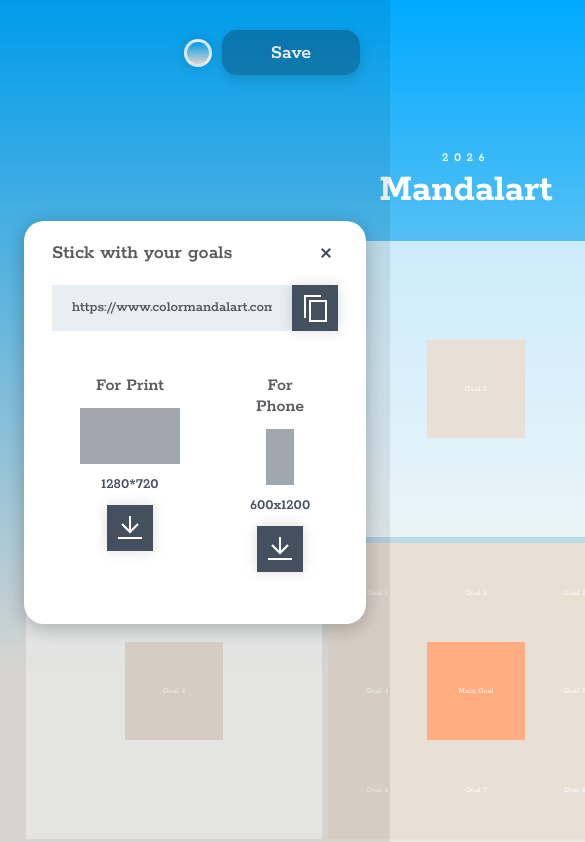
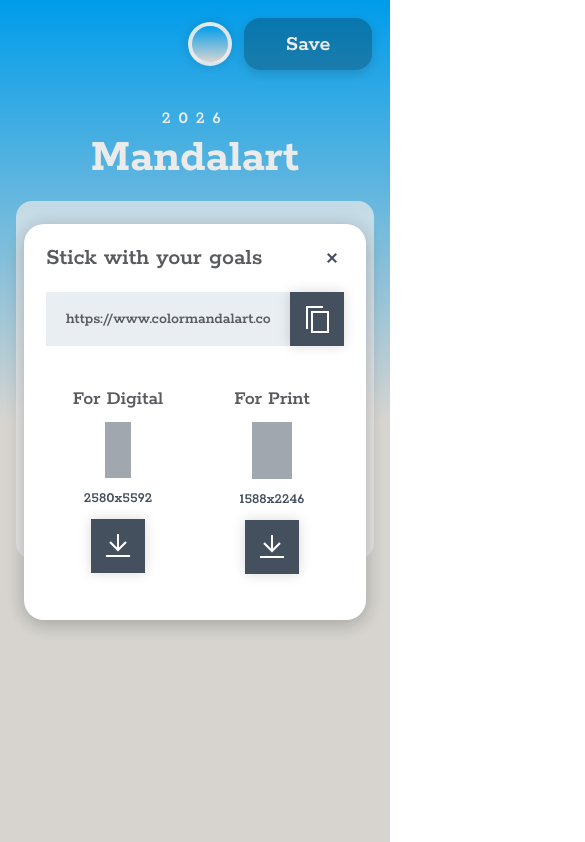
Before and after one commit to borario/colormandalart, a website: page outputs/index.html in a window 390 px wide. Both pictures are taken after a click on the button "Save". Shown: the top 842 px of the page, 585 px wide, since content can reach past the window. Drawn offline with Linux system fonts and the light colour scheme; a web font is replaced by a local one.

Commit message:
Update mobile layout and export options

```diff
--- a/outputs/index.html
+++ b/outputs/index.html
@@ -545,20 +545,20 @@
       font-weight: 600;
     }
 
-    .preview-print,
-    .preview-phone {
+    .preview-digital,
+    .preview-print {
       margin: 0 auto 12px;
       background: rgba(69, 80, 94, 0.5);
     }
 
-    .preview-print {
-      width: 100px;
+    .preview-digital {
+      width: 26px;
       height: 56px;
     }
 
-    .preview-phone {
-      width: 28px;
-      height: 56px;
+    .preview-print {
+      width: 40px;
+      height: 57px;
     }
 
     .download-size {
@@ -614,26 +614,14 @@
       box-shadow: 0 8px 32px rgba(0, 0, 0, 0.28);
     }
 
-    .image-preview-close {
-      position: absolute;
-      right: -12px;
-      top: -12px;
-      width: 32px;
-      height: 32px;
-      border: 0;
-      border-radius: 50%;
-      background: rgba(0, 0, 0, 0.55);
-      cursor: pointer;
-    }
-
     @media (max-width: 820px) {
       .app {
-        padding-top: 150px;
-        padding-bottom: 150px;
+        padding: 108px 16px 88px;
       }
 
       .hero {
-        margin-bottom: 18px;
+        width: calc(100vw - 32px);
+        margin-bottom: 16px;
       }
 
       .brand {
@@ -643,43 +631,108 @@
 
       .title {
         min-width: 0;
-        width: 900px;
+        width: 100%;
         text-align: center;
+        font-size: 48px;
       }
 
       .tools {
-        gap: 10px;
+        gap: 12px;
+        right: 18px;
+        top: 18px;
       }
 
       .round {
-        width: 28px;
-        height: 28px;
+        width: 44px;
+        height: 44px;
+        border-width: 4px;
       }
 
       .export {
-        width: 138px;
-        min-width: 138px;
-        height: 45px;
-        border-radius: 15px;
-        font-size: 20px;
+        width: 128px;
+        min-width: 128px;
+        height: 52px;
+        border-radius: 16px;
+        font-size: 22px;
       }
 
       .theme-menu {
-        left: 14px;
-        top: 40px;
+        left: 22px;
+        top: 4px;
+      }
+
+      .theme-arrow {
+        width: 44px;
+        height: 44px;
+        background-size: 18px auto;
+      }
+
+      .theme-palette {
+        width: 68px;
+      }
+
+      .swatch {
+        width: 44px;
+        height: 44px;
       }
 
       .workspace {
-        padding: 10px;
+        width: calc(100vw - 32px);
+        padding: 0;
       }
 
       .mandalart {
-        gap: 6px;
+        width: calc(100vw - 32px);
+        height: calc(100vw - 32px);
+        border-radius: 16px;
+        gap: 0;
       }
 
       .cell {
         padding: 3px;
-        font-size: clamp(7px, 2.1vw, 10px);
+        font-size: clamp(8px, 2.7vw, 12px);
+        line-height: 14px;
+      }
+
+      .wordmark {
+        margin-top: 18px;
+        font-size: 20px;
+      }
+
+      .share-popup {
+        width: calc(100vw - 24px);
+        max-width: calc(100vw - 24px);
+        padding: 0 22px 24px;
+      }
+
+      .popup-title {
+        font-size: 24px;
+        line-height: 28px;
+      }
+
+      .share-link {
+        height: 54px;
+        font-size: 16px;
+      }
+
+      .icon-square {
+        width: 54px;
+        height: 54px;
+      }
+
+      .download-options {
+        gap: 10px;
+      }
+
+      .download-card {
+        flex: 1;
+        min-width: 0;
+        width: auto;
+        padding: 18px 8px;
+      }
+
+      .download-card h3 {
+        font-size: 20px;
       }
     }
 
@@ -697,23 +750,23 @@
       }
 
       .year {
-        font-size: 13px;
+        font-size: 18px;
       }
 
       .title {
-        font-size: 40px;
+        font-size: 48px;
       }
 
       .tools {
         flex-direction: row;
         align-items: center;
-        right: 30px;
-        top: 30px;
+        right: 18px;
+        top: 18px;
         transform: none;
       }
 
       .theme-menu {
-        top: 8.5px;
+        top: 4px;
         right: 0;
       }
     }
@@ -768,19 +821,19 @@
 
       <div class="download-options">
         <article class="download-card">
-          <h3>For Print</h3>
-          <div class="preview-print" aria-hidden="true"></div>
-          <p class="download-size">1280*720</p>
-          <button class="icon-square download" id="downloadPrintButton" type="button" aria-label="Download print image">
+          <h3>For Digital</h3>
+          <div class="preview-digital" aria-hidden="true"></div>
+          <p class="download-size">2580x5592</p>
+          <button class="icon-square download" id="downloadPrintButton" type="button" aria-label="Download digital wallpaper image">
             <img class="popup-icon" src="assets/icon-download.png" alt="" />
           </button>
         </article>
 
         <article class="download-card">
-          <h3>For Phone</h3>
-          <div class="preview-phone" aria-hidden="true"></div>
-          <p class="download-size">600x1200</p>
-          <button class="icon-square download" id="downloadPhoneButton" type="button" aria-label="Download phone image">
+          <h3>For Print</h3>
+          <div class="preview-print" aria-hidden="true"></div>
+          <p class="download-size">1588x2246</p>
+          <button class="icon-square download" id="downloadPhoneButton" type="button" aria-label="Download print image">
             <img class="popup-icon" src="assets/icon-download.png" alt="" />
           </button>
         </article>
@@ -791,9 +844,6 @@
 
   <div class="image-preview-backdrop" id="imagePreviewBackdrop" aria-hidden="true">
     <div class="image-preview" role="dialog" aria-modal="true" aria-label="Generated image preview">
-      <button class="image-preview-close" id="imagePreviewClose" type="button" aria-label="Close preview">
-        <img class="popup-icon" src="assets/icon-close.png" alt="" />
-      </button>
       <img id="imagePreview" alt="Generated Mandalart" />
     </div>
   </div>
@@ -895,7 +945,6 @@
     const downloadPrintButton = document.getElementById("downloadPrintButton");
     const downloadPhoneButton = document.getElementById("downloadPhoneButton");
     const imagePreviewBackdrop = document.getElementById("imagePreviewBackdrop");
-    const imagePreviewClose = document.getElementById("imagePreviewClose");
     const imagePreview = document.getElementById("imagePreview");
     const cells = {};
     let previewObjectUrl = "";
@@ -1126,7 +1175,7 @@
       ctx.fillRect(0, 0, width, height);
 
       const isPortrait = height > width;
-      const boardSidePadding = isPortrait ? 16 : 0;
+      const boardSidePadding = isPortrait ? 48 : 0;
       const boardSize = isPortrait ? width - boardSidePadding * 2 : Math.min(width * 0.68, height * 0.72);
       const scale = boardSize / 900;
       const yearFontSize = Math.max(10, 22 * scale);
@@ -1232,6 +1281,9 @@
       cell.addEventListener("focus", () => {
         if (cell.disabled || cell.readOnly || cell.classList.contains("is-filled")) return;
         cell.classList.add("is-hovering");
+        if (window.innerWidth <= 820) {
+          window.setTimeout(() => cell.scrollIntoView({ block: "center", inline: "center", behavior: "smooth" }), 120);
+        }
       });
       cell.addEventListener("blur", () => {
         cell.classList.remove("is-hovering");
@@ -1304,13 +1356,12 @@
     sharePopupBackdrop.addEventListener("click", (event) => {
       if (event.target === sharePopupBackdrop) closeSharePopup();
     });
-    imagePreviewClose.addEventListener("click", closeImagePreview);
     imagePreviewBackdrop.addEventListener("click", (event) => {
       if (event.target === imagePreviewBackdrop) closeImagePreview();
     });
     copyLinkButton.addEventListener("click", copyShareLink);
-    downloadPrintButton.addEventListener("click", () => downloadImage(1280, 720, "print"));
-    downloadPhoneButton.addEventListener("click", () => downloadImage(600, 1200, "phone"));
+    downloadPrintButton.addEventListener("click", () => downloadImage(2580, 5592, "digital"));
+    downloadPhoneButton.addEventListener("click", () => downloadImage(1588, 2246, "print"));
     window.addEventListener("resize", alignAllCells);
     document.addEventListener("click", (event) => {
       if (!event.target.closest(".tools")) closeThemeMenu();
```
